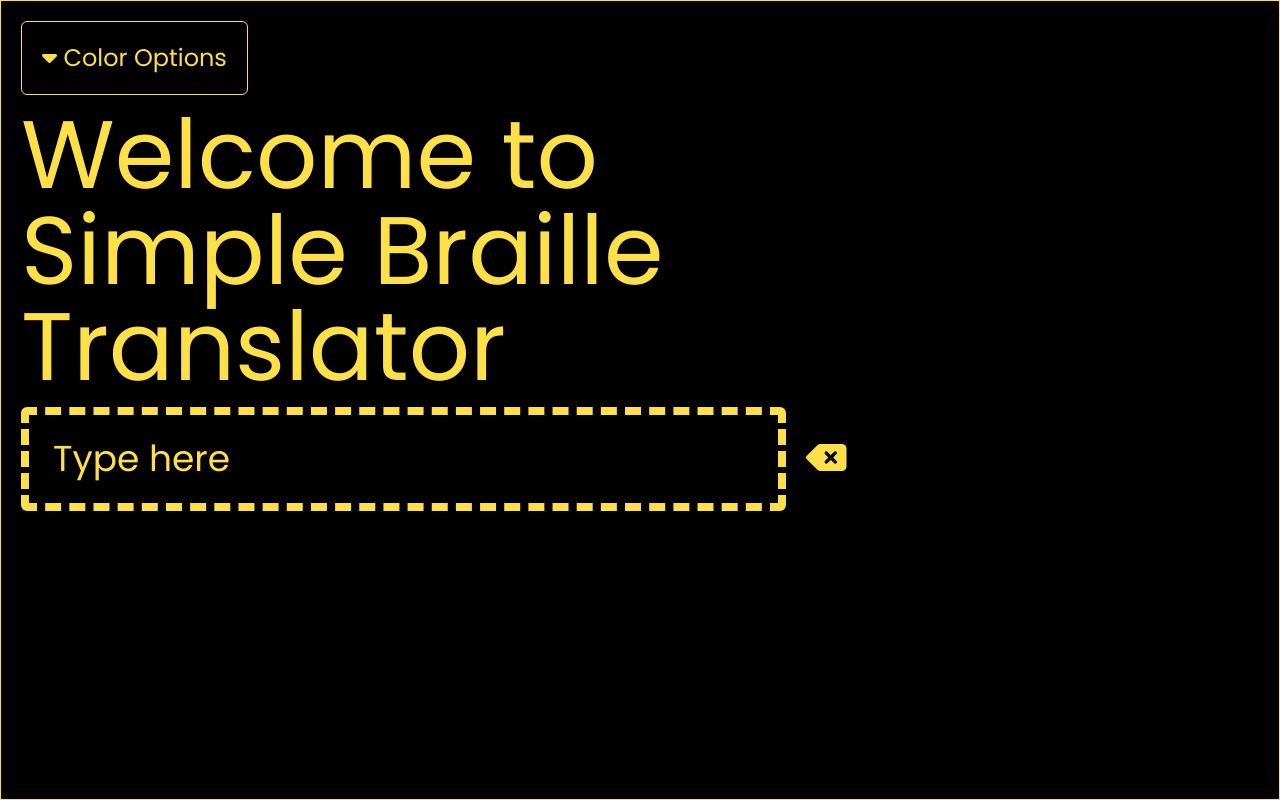
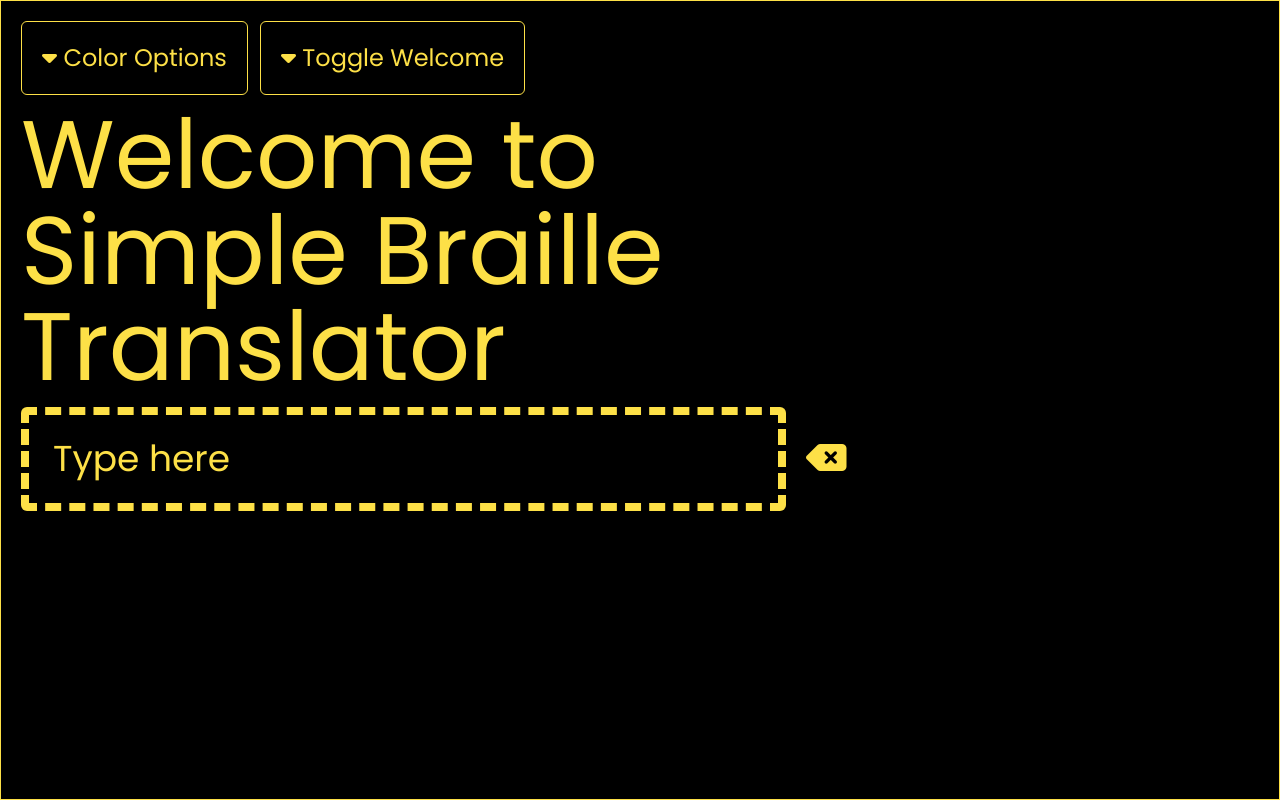
Before and after one commit to migauth/braille-translator, a Vue app: page / in a window 1280 px wide. Built offline with nearby package versions, Linux system fonts and the light colour scheme; what tailwindcss-animated would draw is missing.

Commit message:
debug welcome header

```diff
--- a/src/App.vue
+++ b/src/App.vue
@@ -9,10 +9,15 @@ const siteClass = computed(() => {
 })
 
 const showColorOptions = ref(false)
+const showHeader = ref(false)
 const isTyping = ref(false)
 
 const toggleColorOptions = () => {
   showColorOptions.value = !showColorOptions.value
+}
+
+const toggleHeader = () => {
+  showHeader.value = !showHeader.value
 }
 
 const handleQueryUpdate = (query) => {
@@ -31,9 +36,16 @@ const buttonClass = computed(() => {
       <button
         @click="toggleColorOptions"
         :class="buttonClass"
+        class="border border-black text-black rounded-md p-2 text-2xl mb-3 mr-3"
+      >
+        <i class="fa-solid fa-caret-down" /> Color Options
+      </button>
+      <button
+        @click="toggleHeader"
+        :class="buttonClass"
         class="border border-black text-black rounded-md p-2 text-2xl mb-3"
       >
-        <i class="fa-solid fa-caret-down" /> Color Options
+        <i class="fa-solid fa-caret-down" /> Toggle Welcome
       </button>
     </div>
     <!-- Colour buttons -->
@@ -42,7 +54,7 @@ const buttonClass = computed(() => {
     </div>
     <!-- Title -->
     <h1
-      v-if="!isTyping"
+      v-if="!showHeader"
       class="text-5xl sm:text-5xl md:text-7xl lg:text-8xl w-3/4 animate-fade-down mb-3"
     >
       Welcome to Simple Braille Translator
```
